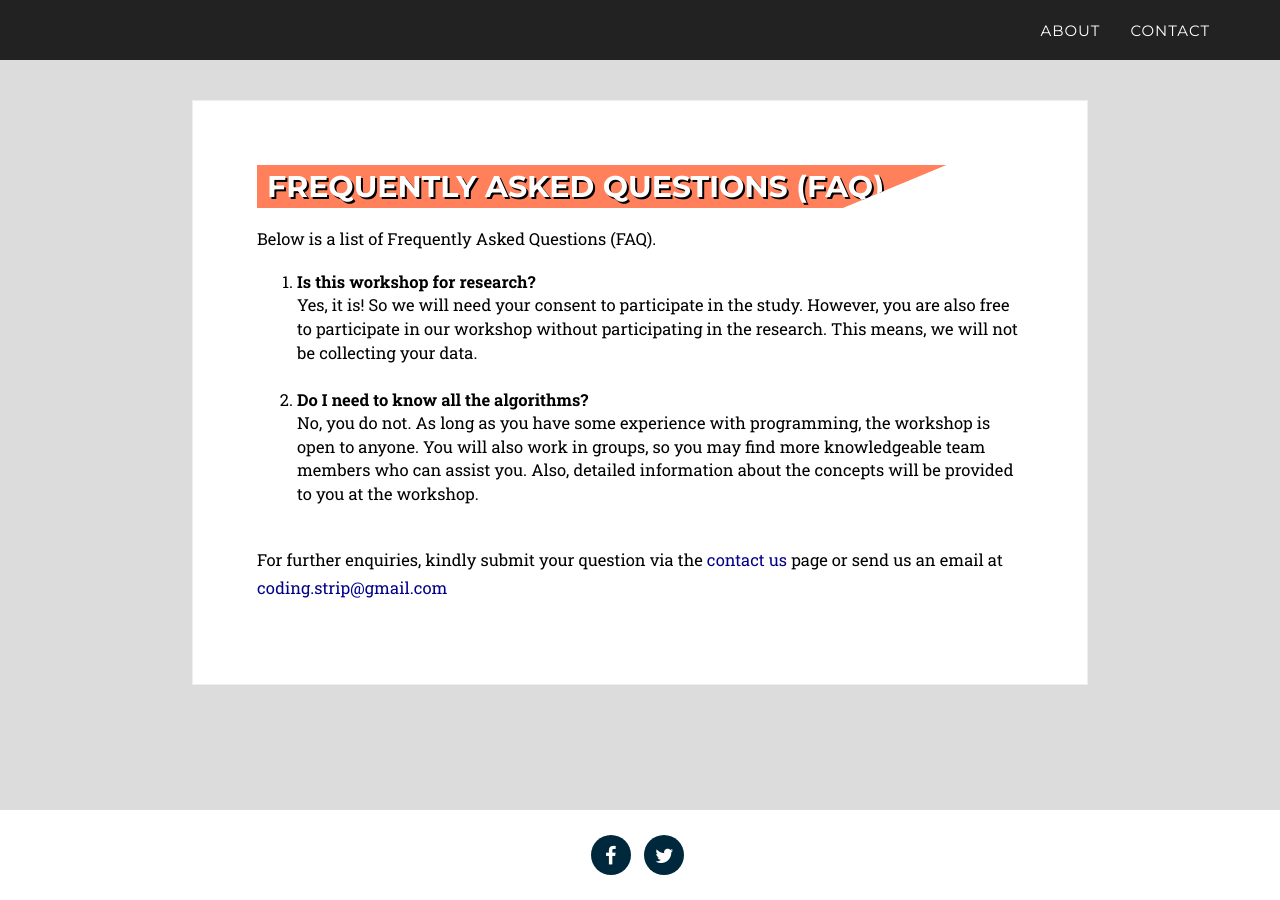
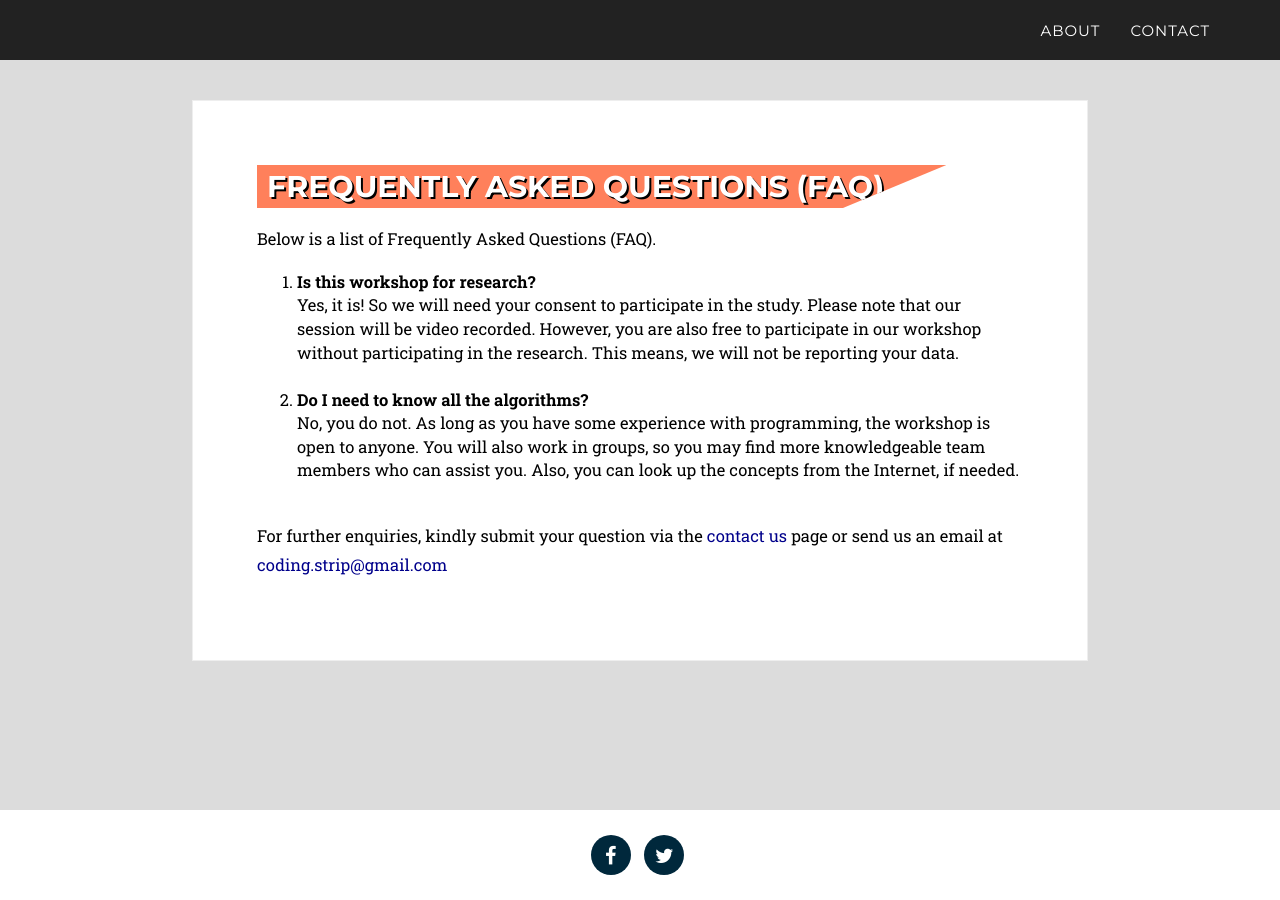
Before and after one commit to codingstrip/codingstrip.github.io, a Jekyll site: the page built from _2017_pages/faqs.html, in a window 1280 px wide. Built offline with Jekyll 4.4.1, drawn with Linux system fonts in a browser that asks for light colours; some web fonts are replaced.

Commit message:
Add a note that our session will be video recorded

```diff
--- a/_data/twenty_17/faqs.yml
+++ b/_data/twenty_17/faqs.yml
@@ -1,5 +1,5 @@
 - question: Is this workshop for research?
-  answer: Yes, it is! So we will need your consent to participate in the study. However, you are also free to participate in our workshop without participating in the research. This means, we will not be collecting your data.
+  answer: Yes, it is! So we will need your consent to participate in the study. Please note that our session will be video recorded. However, you are also free to participate in our workshop without participating in the research. This means, we will not be reporting your data.
 
 - question: Do I need to know all the algorithms?
-  answer: No, you do not. As long as you have some experience with programming, the workshop is open to anyone. You will also work in groups, so you may find more knowledgeable team members who can assist you. Also, detailed information about the concepts will be provided to you at the workshop.
+  answer: No, you do not. As long as you have some experience with programming, the workshop is open to anyone. You will also work in groups, so you may find more knowledgeable team members who can assist you. Also, you can look up the concepts from the Internet, if needed.
```
